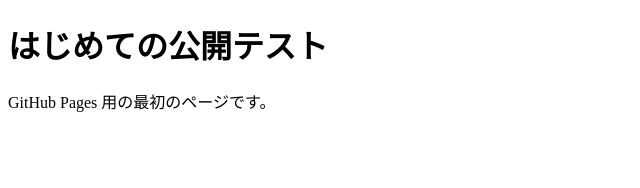
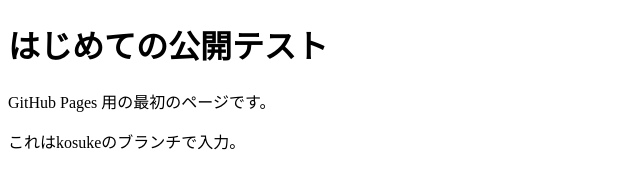
Before and after one commit to kosukeflute0614-dev/Official-website, a plain HTML site: page index.html in a window 1280 px wide. Shown: the whole page, without its empty margins (0-640 px from the left). Drawn offline with Linux system fonts and the light colour scheme.

Commit message:
これを変更したぜ！

```diff
--- a/index.html
+++ b/index.html
@@ -3,3 +3,4 @@
 <title>Official Website</title>
 <h1>はじめての公開テスト</h1>
 <p>GitHub Pages 用の最初のページです。</p>
+<p>これはkosukeのブランチで入力。</p>
```
